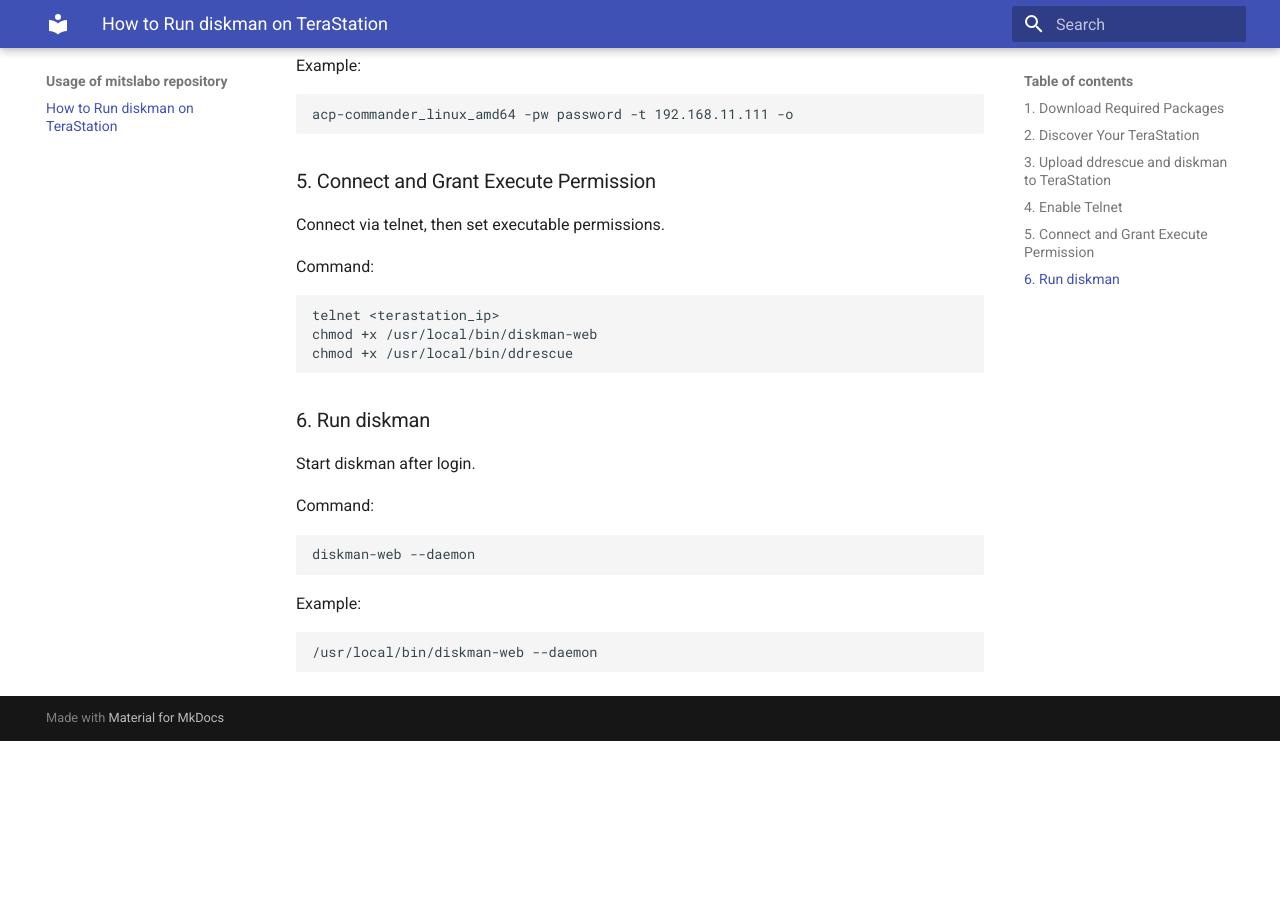
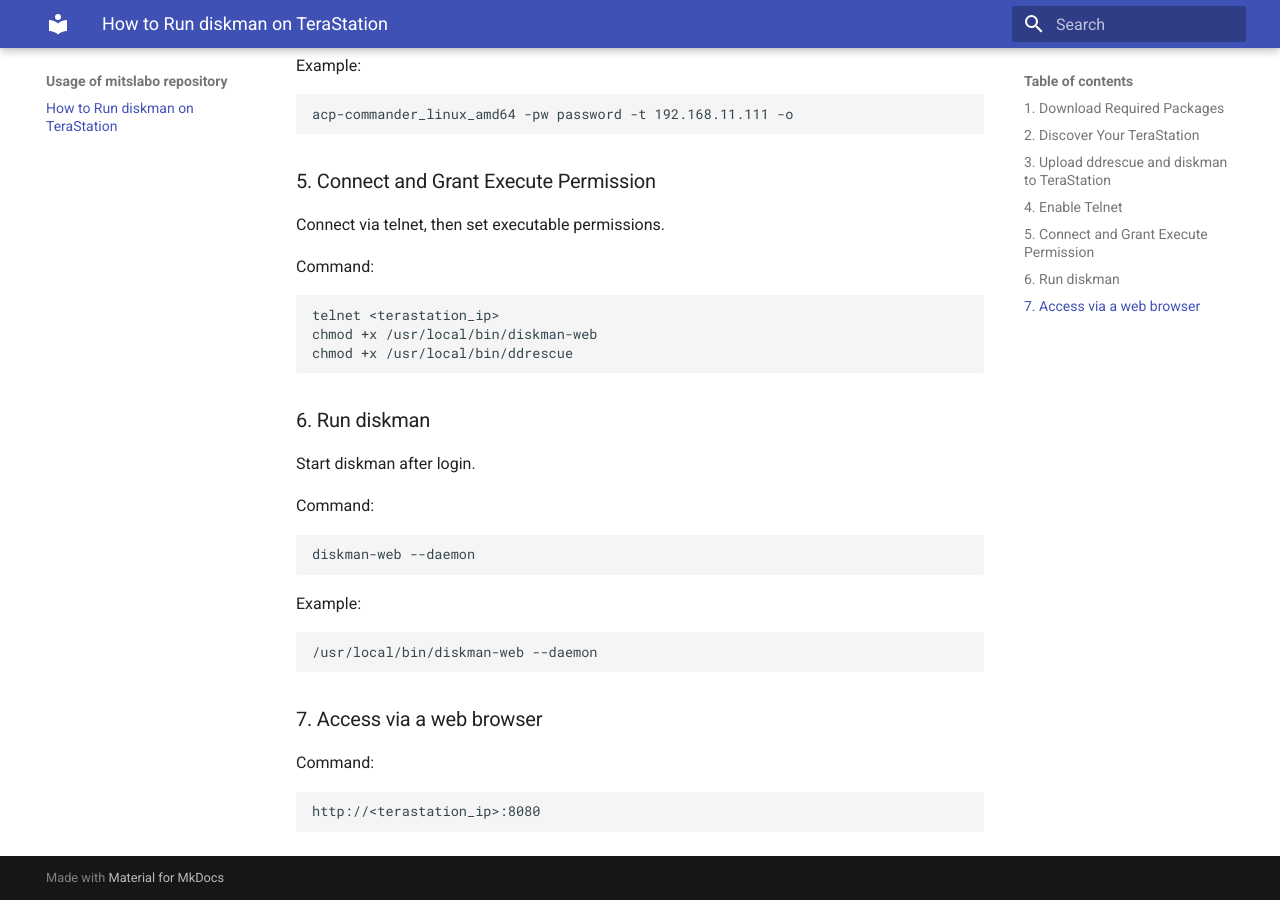
Before and after one commit to mitslabo/mitslabo.github.io, an MkDocs documentation site: the page built from docs/index.md, in a window 1280 px wide and 900 px high, scrolled down 1199 px. Built offline with MkDocs 1.6.1 and Material for MkDocs 9.7.7, drawn with Linux system fonts in a browser that asks for light colours; before the commit the page ends 1940 px from its top, so only the background shows below that.

Commit message:
add access via browser step

````diff
--- a/docs/index.md
+++ b/docs/index.md
@@ -86,3 +86,11 @@ Example:
 ```bash
 /usr/local/bin/diskman-web --daemon
 ```
+
+### 7. Access via a web browser
+
+Command:
+
+```
+http://<terastation_ip>:8080
+```
````
